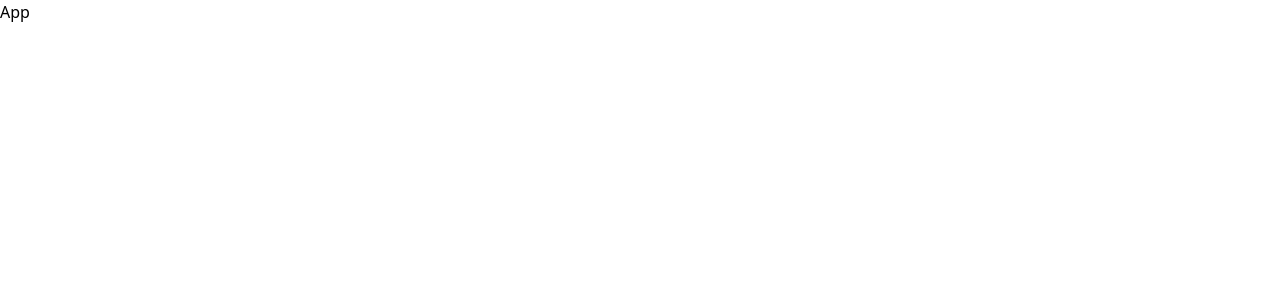
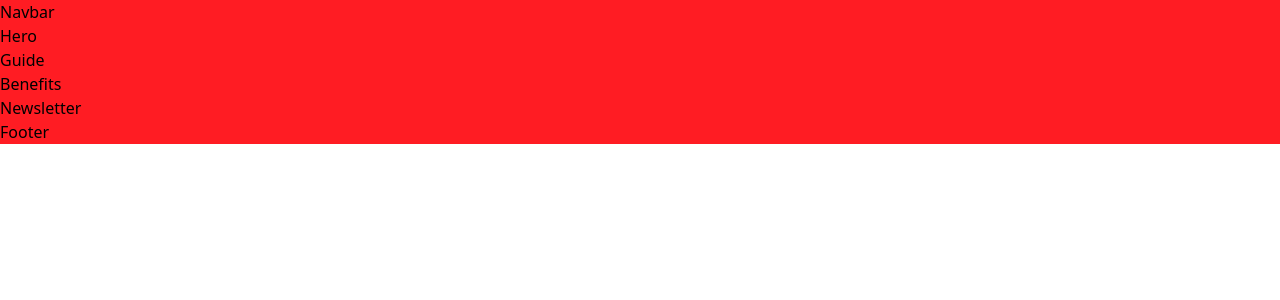
Before and after one commit to MEZ901/bloodline_frontend, a React (Vite) app: page / in a window 1280 px wide. Shown: the top 300 px of the page. Built offline with nearby package versions, Linux system fonts and the light colour scheme.

Commit message:
add the components signature

```diff
--- a/src/App.jsx
+++ b/src/App.jsx
@@ -1,9 +1,15 @@
-import React from 'react'
+import React from 'react';
+import { Navbar, Hero, Guide, Benefits, Newsletter, Footer } from './components';
 
-const App = () => {
-  return (
-    <div>App</div>
-  )
-}
+const App = () => (
+  <div className='bg-primary'>
+    <Navbar />
+    <Hero />
+    <Guide />
+    <Benefits />
+    <Newsletter />
+    <Footer />
+  </div>
+);
 
 export default App
--- /dev/null
+++ b/src/components/Benefits.jsx
@@ -0,0 +1,9 @@
+import React from 'react'
+
+const Benefits = () => {
+  return (
+    <div>Benefits</div>
+  )
+}
+
+export default Benefits
--- /dev/null
+++ b/src/components/Footer.jsx
@@ -0,0 +1,9 @@
+import React from 'react'
+
+const Footer = () => {
+  return (
+    <div>Footer</div>
+  )
+}
+
+export default Footer
--- /dev/null
+++ b/src/components/Guide.jsx
@@ -0,0 +1,9 @@
+import React from 'react'
+
+const Guide = () => {
+  return (
+    <div>Guide</div>
+  )
+}
+
+export default Guide
--- /dev/null
+++ b/src/components/Hero.jsx
@@ -0,0 +1,9 @@
+import React from 'react'
+
+const Hero = () => {
+  return (
+    <div>Hero</div>
+  )
+}
+
+export default Hero
--- /dev/null
+++ b/src/components/Navbar.jsx
@@ -0,0 +1,9 @@
+import React from 'react'
+
+const Navbar = () => {
+  return (
+    <div>Navbar</div>
+  )
+}
+
+export default Navbar
--- /dev/null
+++ b/src/components/Newsletter.jsx
@@ -0,0 +1,9 @@
+import React from 'react'
+
+const Newsletter = () => {
+  return (
+    <div>Newsletter</div>
+  )
+}
+
+export default Newsletter
--- /dev/null
+++ b/src/components/index.js
@@ -0,0 +1,8 @@
+import Navbar from './Navbar';
+import Footer from './Footer';
+import Hero from './Hero';
+import Guide from './Guide';
+import Benefits from './Benefits';
+import Newsletter from './Newsletter';
+
+export { Navbar, Footer, Hero, Guide, Benefits, Newsletter };
--- a/tailwind.config.cjs
+++ b/tailwind.config.cjs
@@ -5,7 +5,11 @@ module.exports = {
     "./src/**/*.{js,jsx}",
   ],
   theme: {
-    extend: {},
+    extend: {
+      colors: {
+        primary: '#FF1C23',
+      }
+    },
   },
   plugins: [],
 }
```
